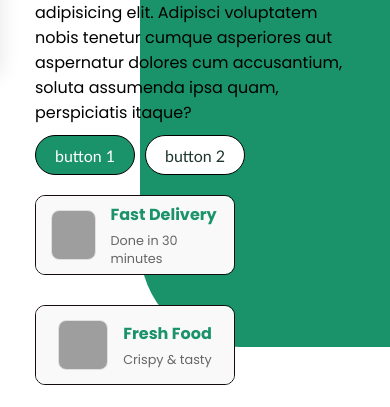
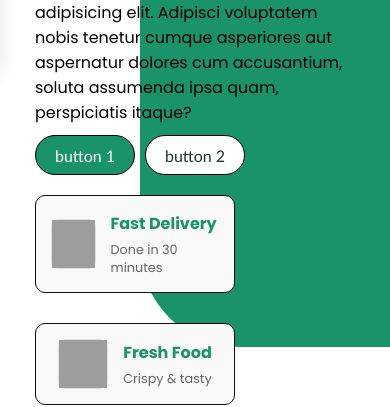
Before and after one commit to DimasAditiaSaputra/toko_salad_landing_page, a plain HTML site: page index.html in a window 390 px wide. Shown: the part 443-850 px from the top of the page. Drawn offline with nearby package versions, Linux system fonts and the light colour scheme; grey boxes are pictures that could not be loaded.

Commit message:
fix bug css2

```diff
--- a/css/hero.css
+++ b/css/hero.css
@@ -168,6 +168,10 @@
     flex-direction: column;
   }
 
+  .container .hero .content1 .serve .serve-content {
+    height: auto;
+  }
+
   .container .hero .property {
     display: block;
   }
--- a/index.css
+++ b/index.css
@@ -2,7 +2,6 @@
   padding: 0px;
   margin: 0px;
   box-sizing: border-box;
-  overflow-x: hidden;
 }
 
 html {
@@ -16,6 +15,12 @@ html {
   --third-bg-color: #f1f8f1;
 }
 
+html,
+body {
+  max-width: 100%;
+  overflow-x: hidden;
+}
+
 body {
   font-family: "Poppins", sans-serif;
 }
```
